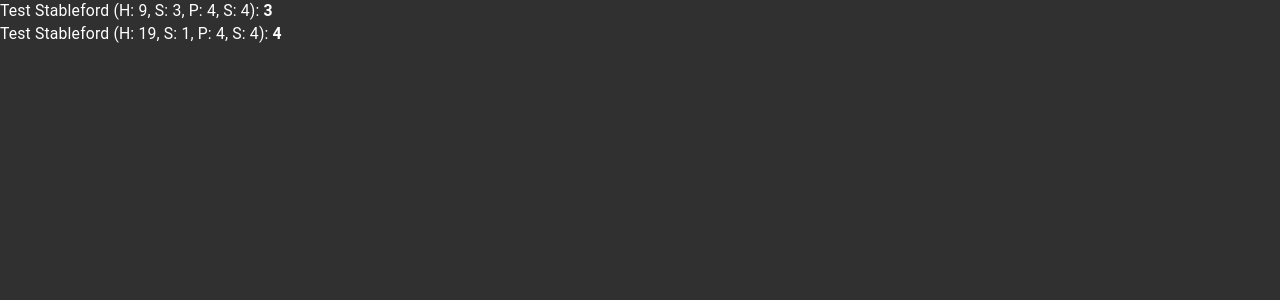
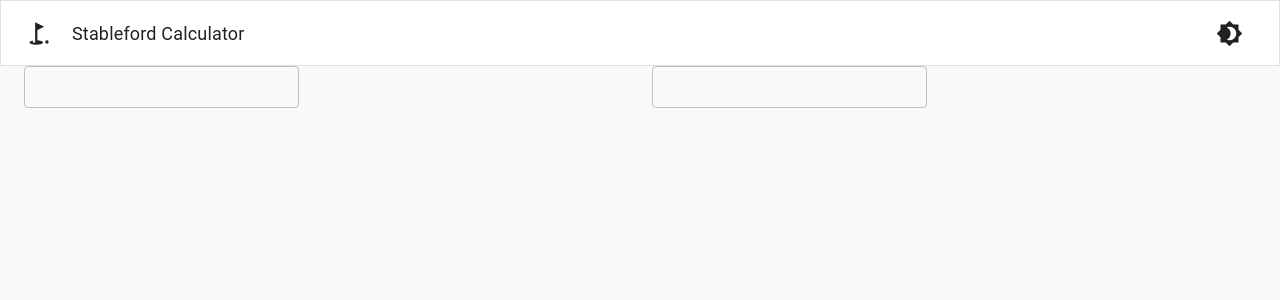
Before and after one commit to clarktozer/stableford-calculator, a Next.js app: page / in a window 1280 px wide. Shown: the top 300 px of the page. Built offline with nearby package versions, Linux system fonts and the light colour scheme.

Commit message:
begin ui

```diff
--- /dev/null
+++ b/components/Header/index.tsx
@@ -0,0 +1,44 @@
+import {
+    AppBar,
+    Icon,
+    IconButton,
+    Toolbar,
+    Tooltip,
+    Typography
+} from "@material-ui/core";
+import React, { FC } from "react";
+import { useStyles } from "./styles";
+import { HeaderProps } from "./types";
+
+export const Header: FC<HeaderProps> = ({ onToggleTheme, isDarkTheme }) => {
+    const classes = useStyles();
+
+    return (
+        <AppBar position="sticky" color="inherit" variant="outlined">
+            <Toolbar>
+                <IconButton
+                    className={classes.siteIcon}
+                    edge="start"
+                    color="inherit"
+                >
+                    <Icon>golf_course</Icon>
+                </IconButton>
+                <Typography className={classes.heading}>
+                    Stableford Calculator
+                </Typography>
+                <div className={classes.grow} />
+                <div className={classes.theme}>
+                    <Tooltip title="Toggle light/dark theme">
+                        <IconButton color="inherit" onClick={onToggleTheme}>
+                            {isDarkTheme ? (
+                                <Icon>brightness_high</Icon>
+                            ) : (
+                                <Icon>brightness_4</Icon>
+                            )}
+                        </IconButton>
+                    </Tooltip>
+                </div>
+            </Toolbar>
+        </AppBar>
+    );
+};
--- /dev/null
+++ b/components/Header/styles.ts
@@ -0,0 +1,19 @@
+import { makeStyles } from "@material-ui/core/styles";
+
+export const useStyles = makeStyles(theme => ({
+    grow: {
+        flexGrow: 1
+    },
+    siteIcon: {
+        marginRight: theme.spacing(1)
+    },
+    theme: {
+        display: "flex"
+    },
+    heading: {
+        display: "none",
+        [theme.breakpoints.up("sm")]: {
+            display: "block"
+        }
+    }
+}));
--- /dev/null
+++ b/components/Header/types.ts
@@ -0,0 +1,4 @@
+export interface HeaderProps {
+    onToggleTheme: () => void;
+    isDarkTheme?: boolean;
+}
--- /dev/null
+++ b/constants/index.ts
@@ -0,0 +1,6 @@
+export enum ThemeType {
+    Dark = "dark",
+    Light = "light"
+}
+
+export const ThemeCookie = "sctheme";
--- a/package.json
+++ b/package.json
@@ -14,6 +14,7 @@
         "next": "^10.0.0",
         "react": "17.0.1",
         "react-dom": "17.0.1",
+        "react-use": "^17.1.1",
         "remark": "^12.0.0",
         "remark-html": "^12.0.0"
     },
--- a/pages/_app.tsx
+++ b/pages/_app.tsx
@@ -1,13 +1,19 @@
-import CssBaseline from "@material-ui/core/CssBaseline";
+import { CssBaseline } from "@material-ui/core";
 import { createMuiTheme, ThemeProvider } from "@material-ui/core/styles";
 import { AppProps } from "next/app";
 import Head from "next/head";
 import React, { useEffect, useMemo } from "react";
+import { useCookie } from "react-use";
+import { Header } from "../components/Header";
+import { ThemeCookie, ThemeType } from "../constants";
 import "../styles/global.css";
 
 const siteTitle = "Stableford Calculator";
 
 export default function App({ Component, pageProps }: AppProps) {
+    const [themeCookie, updateCookie] = useCookie(ThemeCookie);
+    const isDarkTheme = themeCookie === ThemeType.Dark;
+
     useEffect(() => {
         const jssStyles = document.querySelector("#jss-server-side");
         if (jssStyles) {
@@ -19,11 +25,15 @@
         () =>
             createMuiTheme({
                 palette: {
-                    type: "dark"
+                    type: isDarkTheme ? "dark" : "light"
                 }
             }),
-        []
+        [isDarkTheme]
     );
+
+    const onToggleTheme = () => {
+        updateCookie(isDarkTheme ? ThemeType.Light : ThemeType.Dark);
+    };
 
     return (
         <>
@@ -32,20 +42,14 @@
                     name="viewport"
                     content="minimum-scale=1, initial-scale=1, width=device-width"
                 />
-                <link rel="icon" href="/favicon.ico" />
-                <meta name="description" content={siteTitle} />
-                <meta
-                    property="og:image"
-                    content={`https://og-image.vercel.app/${encodeURI(
-                        siteTitle
-                    )}.png?theme=light&md=0&fontSize=75px&images=https%3A%2F%2Fassets.zeit.co%2Fimage%2Fupload%2Ffront%2Fassets%2Fdesign%2Fnextjs-black-logo.svg`}
-                />
-                <meta name="og:title" content={siteTitle} />
-                <meta name="twitter:card" content="summary_large_image" />
                 <title>{siteTitle}</title>
             </Head>
             <ThemeProvider theme={theme}>
                 <CssBaseline />
+                <Header
+                    onToggleTheme={onToggleTheme}
+                    isDarkTheme={isDarkTheme}
+                />
                 <Component {...pageProps} />
             </ThemeProvider>
         </>
--- /dev/null
+++ b/pages/_document.tsx
@@ -0,0 +1,46 @@
+import { ServerStyleSheets } from "@material-ui/core/styles";
+import Document, { Head, Html, Main, NextScript } from "next/document";
+import React from "react";
+
+export default class MyDocument extends Document {
+    render() {
+        return (
+            <Html lang="en">
+                <Head>
+                    <link
+                        rel="stylesheet"
+                        href="https://fonts.googleapis.com/css?family=Roboto+Slab:300,400,500,700&display=swap"
+                    />
+                    <link
+                        rel="stylesheet"
+                        href="https://fonts.googleapis.com/icon?family=Material+Icons"
+                    />
+                </Head>
+                <body>
+                    <Main />
+                    <NextScript />
+                </body>
+            </Html>
+        );
+    }
+}
+
+MyDocument.getInitialProps = async ctx => {
+    const sheets = new ServerStyleSheets();
+    const originalRenderPage = ctx.renderPage;
+
+    ctx.renderPage = () =>
+        originalRenderPage({
+            enhanceApp: App => props => sheets.collect(<App {...props} />)
+        });
+
+    const initialProps = await Document.getInitialProps(ctx);
+
+    return {
+        ...initialProps,
+        styles: [
+            ...React.Children.toArray(initialProps.styles),
+            sheets.getStyleElement()
+        ]
+    };
+};
--- a/pages/index.tsx
+++ b/pages/index.tsx
@@ -1,27 +1,30 @@
+import { Container, Grid, TextField } from "@material-ui/core";
 import React from "react";
+import { useStyles } from "./styles";
 
 export default function Home() {
+    const classes = useStyles();
+
     return (
-        <section>
-            <div>
-                Test Stableford (H: 9, S: 3, P: 4, S: 4):{" "}
-                <b>{getStableford(9, 3, 4, 4)}</b>
-            </div>
-            <div>
-                Test Stableford (H: 19, S: 1, P: 4, S: 4):{" "}
-                <b>{getStableford(19, 1, 4, 4)}</b>
-            </div>
-        </section>
+        <Container fixed>
+            <Grid container spacing={3}>
+                <Grid item xs={12} sm={6}>
+                    <TextField
+                        className={classes.field}
+                        type="number"
+                        variant="outlined"
+                        size="small"
+                    />
+                </Grid>
+                <Grid item xs={12} sm={6}>
+                    <TextField
+                        className={classes.field}
+                        type="number"
+                        variant="outlined"
+                        size="small"
+                    />
+                </Grid>
+            </Grid>
+        </Container>
     );
 }
-
-export const getStableford = (
-    handicap: number,
-    stroke: number,
-    par: number,
-    score: number
-) => {
-    const differential = handicap % 18 >= stroke ? 1 : 0;
-    const points = par + 2 - score + differential + handicap / 18;
-    return points < 0 ? 0 : Math.floor(points);
-};
--- /dev/null
+++ b/pages/styles.ts
@@ -0,0 +1,7 @@
+import { makeStyles } from "@material-ui/core/styles";
+
+export const useStyles = makeStyles(theme => ({
+    field: {
+        marginRight: theme.spacing(1)
+    }
+}));
```
Also changed, not shown: utils/index.ts (added, +10 -0 lines), 1 other file (tests, documents, lock files or other folders).
